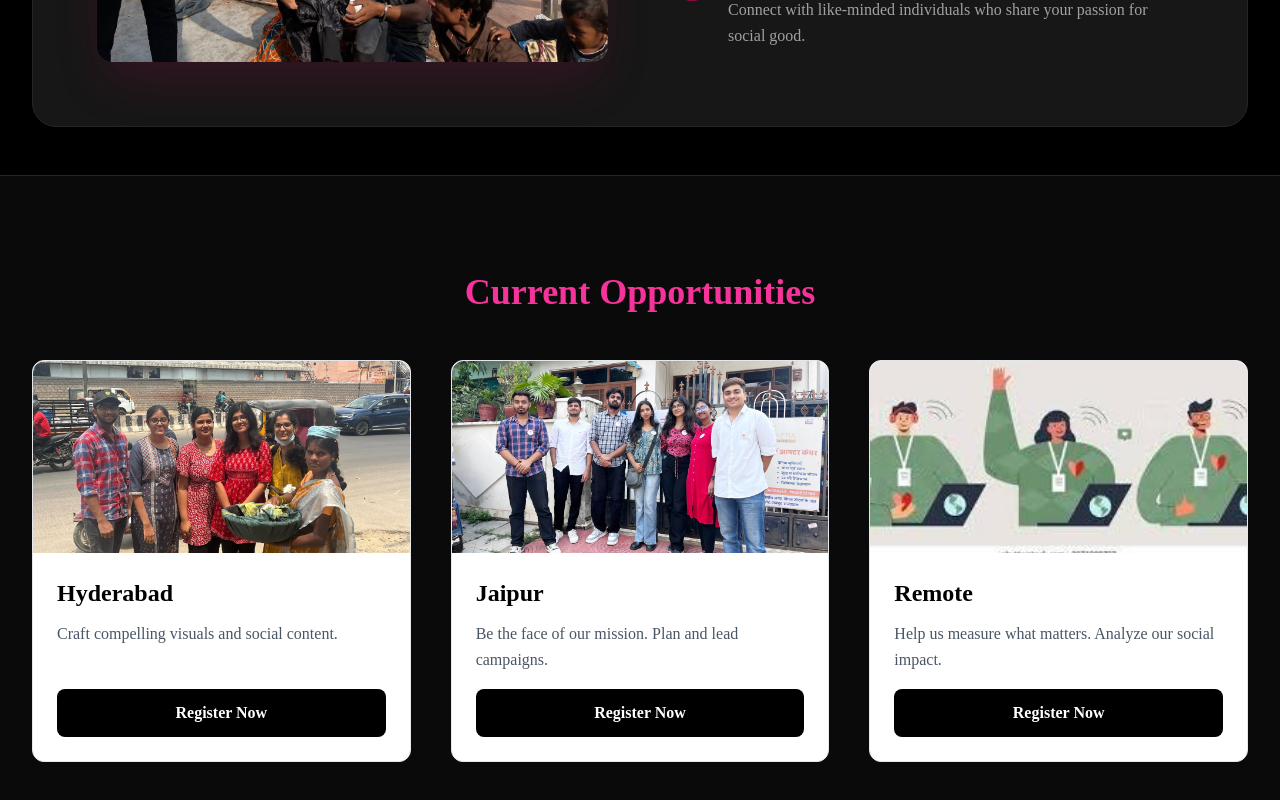
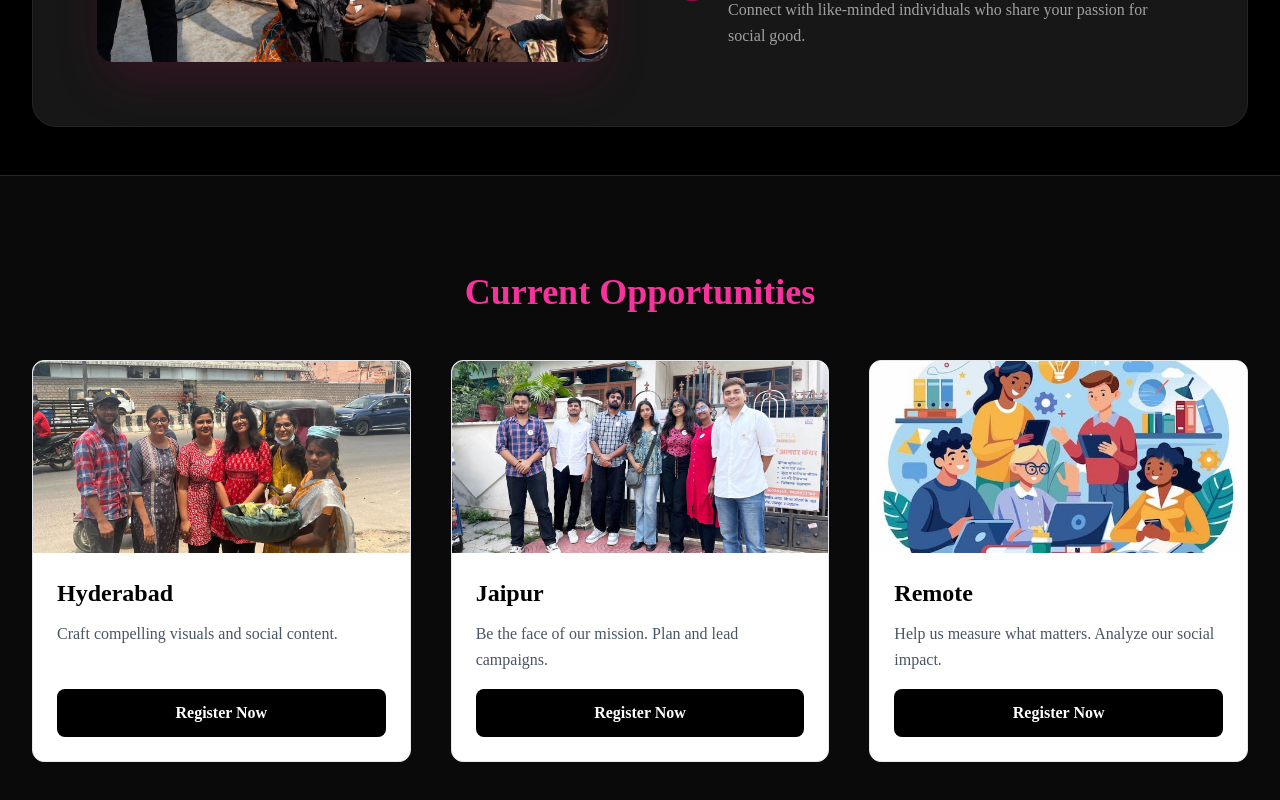
Before and after one commit to vamsiram10/ngo-A, a Next.js app: page /joinus/volunteering in a window 1280 px wide. Shown: the part 1564-2364 px from the top of the page. Built offline with nearby package versions, Linux system fonts and the light colour scheme.

Commit message:
volunteering

```diff
--- a/src/app/joinus/volunteering/page.js
+++ b/src/app/joinus/volunteering/page.js
@@ -95,7 +95,7 @@ export default function VolunteeringPage() {
     },
     {
       id: 3,
-      img: "/images/remote.jpg",
+      img: "/images/remote3.jpg",
       title: "Remote",
       desc: "Help us measure what matters. Analyze our social impact.",
       time: "8-12 hrs/week",
@@ -146,7 +146,7 @@ export default function VolunteeringPage() {
     <main className="bg-black text-white">
       {/* Inject responsive style for hero image */}
       <style>{heroImgResponsiveStyle}</style>
-      <section className="relative min-h-[100vh] flex items-center justify-center text-center p-4 pb-32">
+      <section className="relative min-h-[90vh] flex items-center justify-center text-center p-4 pb-32">
         <div className="absolute inset-0 z-0">
           <div className="w-full h-full absolute inset-0">
             <OptimizedImage
```
Also changed, not shown: public/images/remote.jpg (deleted), public/images/remote3.jpg (added).
